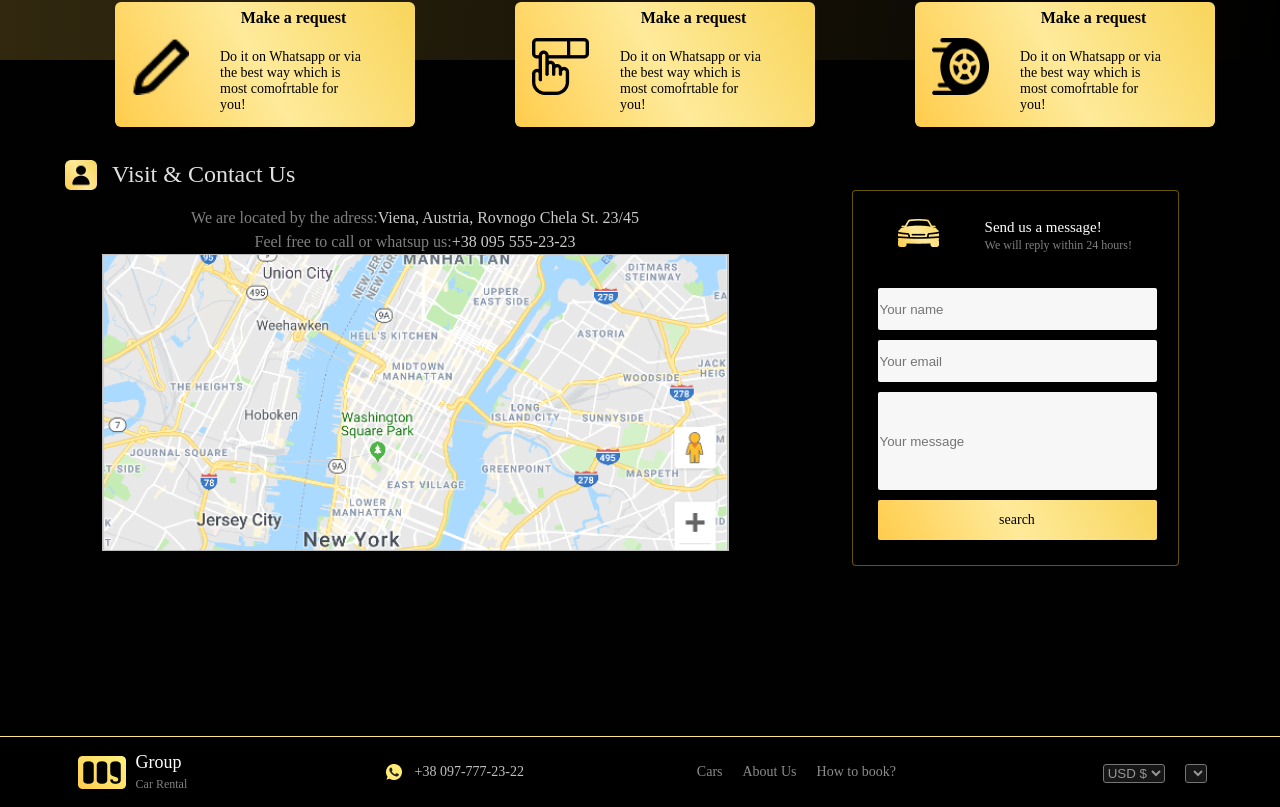
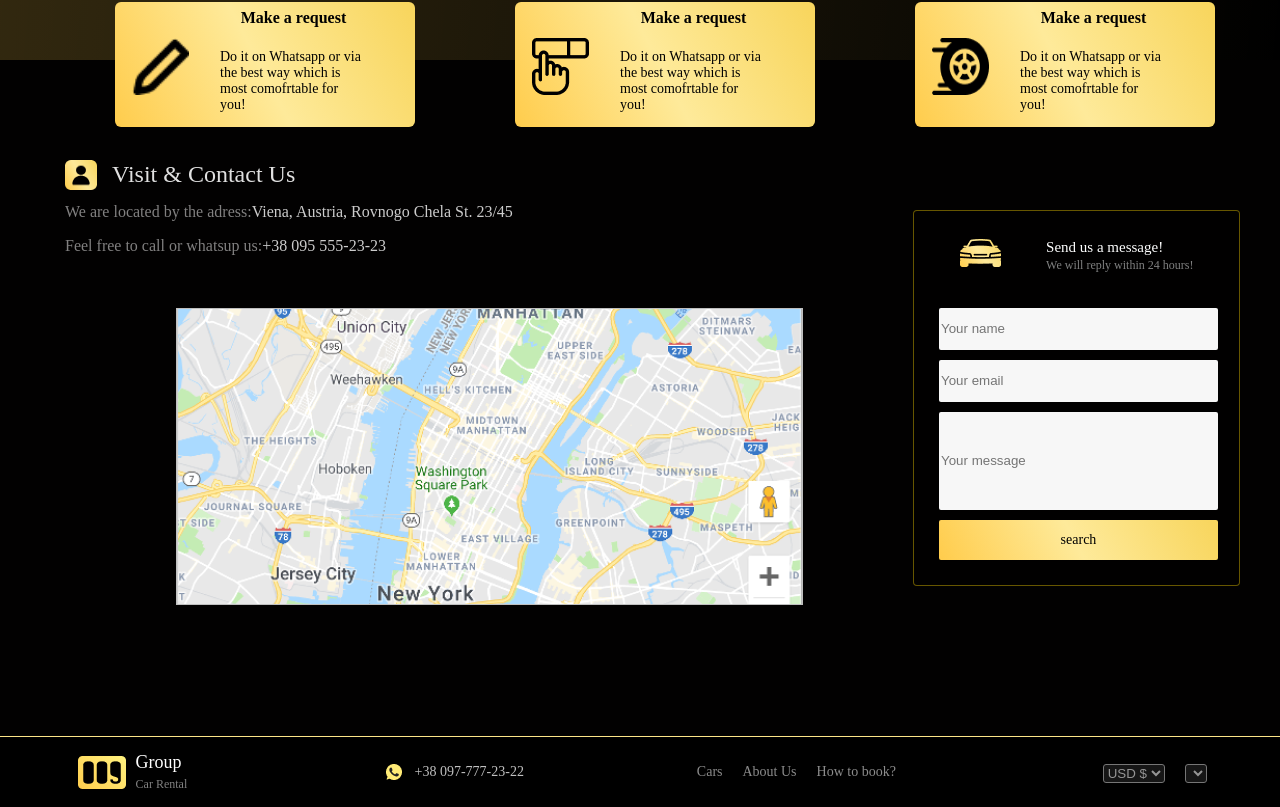
Before and after one commit to BelieverInGod/Cars, a React (Create React App) app in the folder cars/: page / in a window 1280 px wide. Shown: the part 1675-2482 px from the top of the page. Built offline with nearby package versions, Linux system fonts and the light colour scheme.

Commit message:
Update FifthBlock.scss

```diff
--- a/cars/src/components/FifthBlock/FifthBlock.scss
+++ b/cars/src/components/FifthBlock/FifthBlock.scss
@@ -45,8 +45,14 @@
                 display: flex;
                 flex-direction: column;
                 align-items: center;
-
+                width: 100%;
+                margin-left: 25px;
                 div {
+                    margin-top: 10px;
+                    display: flex;
+                    align-items: center;
+                    justify-content: flex-start;
+                    width: 100%;
                     font-family: 'Ubuntu';
                     font-style: normal;
                     font-weight: 400;
@@ -61,6 +67,10 @@
                     font-size: 16px;
                     line-height: 150%;
                     color: rgba(255, 255, 255, 0.8);
+                }
+                img {
+                    margin-top: 50px;
+                    margin-left: 0;
                 }
             }
             .sendMessageContainer {
```
